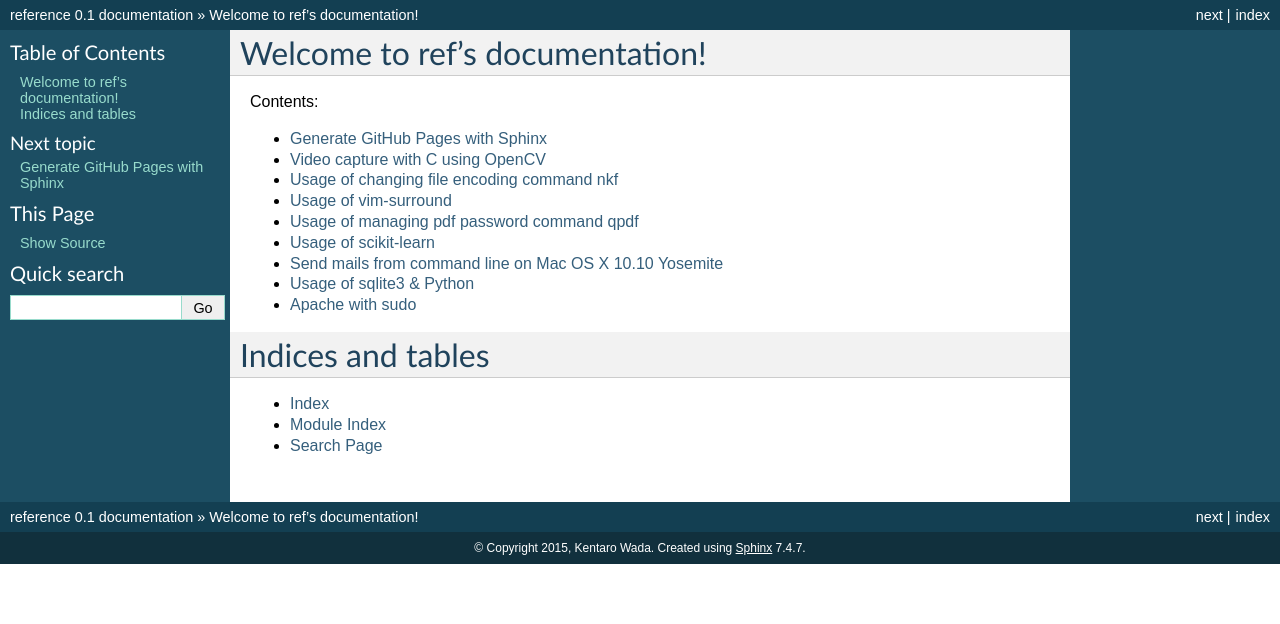
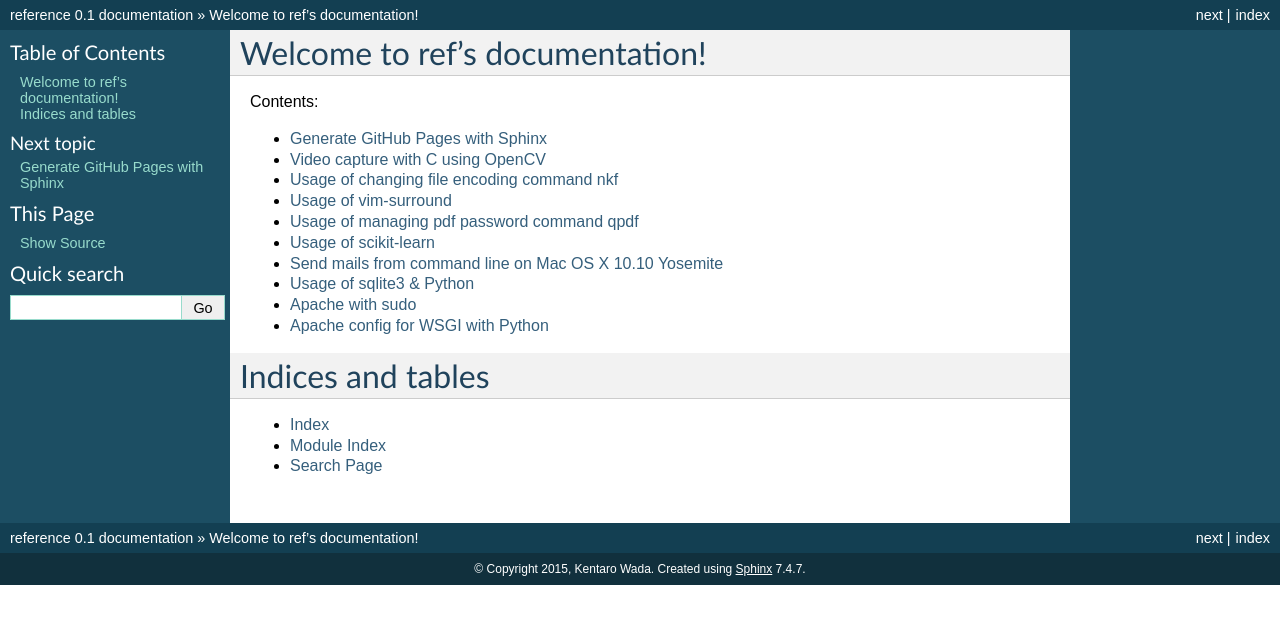
Before and after one commit to wkentaro/reference, a Sphinx documentation site: the page built from source/index.rst, in a window 1280 px wide. Shown: the top 624 px of the page. Built offline with Sphinx 7.4.7, drawn with Linux system fonts in a browser that asks for light colours.

Commit message:
Update apache

```diff
--- a/source/index.rst
+++ b/source/index.rst
@@ -20,6 +20,7 @@ Contents:
   send_mail_from_cmdline_yosemite
   usage_of_sqlite3
   sudo_from_web
+  apache_config_for_wsgi_python
 
 
 Indices and tables
```
